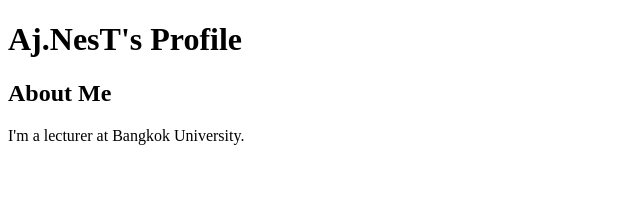
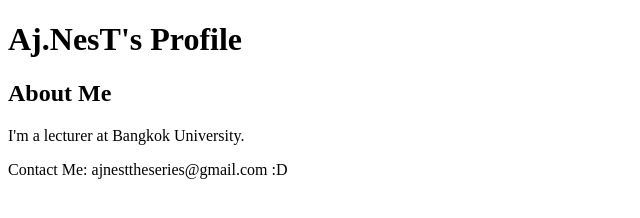
Before and after one commit to ajnesttheseries/ajnest-profile-project, a plain HTML site: page index.html in a window 1280 px wide. Shown: the whole page, without its empty margins (0-640 px from the left). Drawn offline with Linux system fonts and the light colour scheme.

Commit message:
Add new footer
add new footer

```diff
--- a/index.html
+++ b/index.html
@@ -10,5 +10,6 @@
     <h1>Aj.NesT's Profile</h1>
     <h2>About Me</h2>
     <p>I'm a lecturer at Bangkok University.</p>
+    <footer>Contact Me: ajnesttheseries@gmail.com :D</footer>
 </body>
 </html>
```
